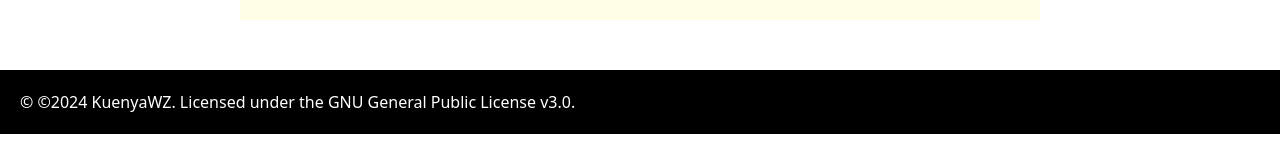
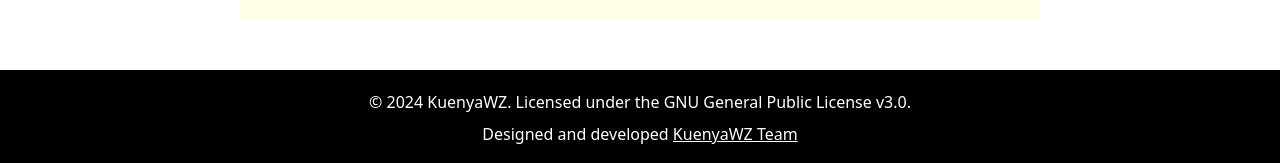
Before and after one commit to Kons-Software-House/kuenyawz-frontend, a React (Vite) app: page /produk in a window 1280 px wide. Shown: the part 1203-1366 px from the top of the page. Before the commit the page ends 1337 px from the top, so only its background shows below. Built offline with nearby package versions, Linux system fonts and the light colour scheme; a web font is replaced by a local one; what @designbycode/tailwindcss-text-shadow would draw is missing.

Commit message:
chore: added credits

```diff
--- a/src/components/core/Footer.tsx
+++ b/src/components/core/Footer.tsx
@@ -1,7 +1,8 @@
 export default function Footer() {
   return (
-    <footer className="bg-black text-white p-5">
-      <p>&copy; ©2024 KuenyaWZ. Licensed under the GNU General Public License v3.0.</p>
+    <footer className="bg-black text-white p-5 flex flex-col gap-2">
+      <p className="w-full text-center">&copy; 2024 KuenyaWZ. Licensed under the GNU General Public License v3.0.</p>
+      <p className="w-full text-center">Designed and developed <a href="" className="underline">KuenyaWZ Team</a></p>
     </footer>
   )
 }
```
